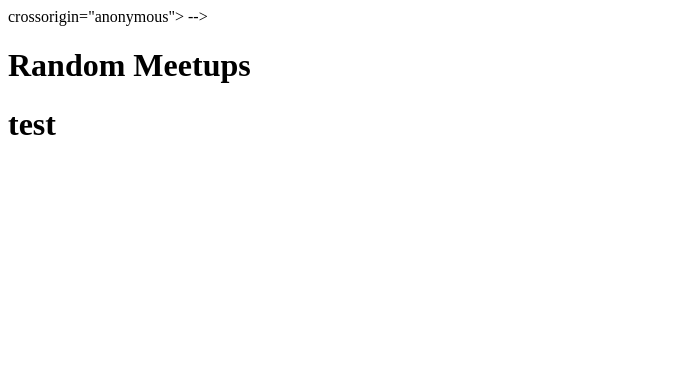
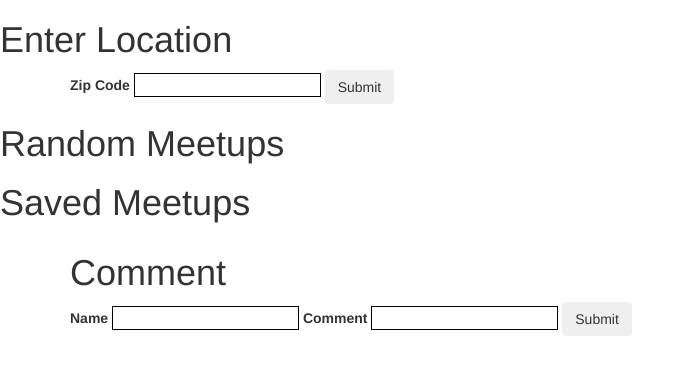
Before and after one commit to okikokim808/project-1, a website: page views/profile.html in a window 1280 px wide. Shown: the whole page, without its empty margins (0-693 px from the left). Drawn offline with nearby package versions, Linux system fonts and the light colour scheme; files that its build step writes are made by us from their sources.

Commit message:
Added baseline for profile page

```diff
--- a/public/scripts/profile.js
+++ b/public/scripts/profile.js
@@ -1,3 +1,7 @@
+var date = new Date();
+$("#date").append(date)
+
+
 var meetupEndpoint = "https://api.meetup.com/2/concierge?&photo-host=public&key=3b72576a30795b1d47673a2f3f2837&callback=?&sign=true"
 
 $(document).ready(function(){
--- /dev/null
+++ b/public/styles/profile.css
@@ -0,0 +1,3 @@
+.materialize-textarea, #input_text, input{
+    border: 1px solid black;
+}
--- a/seed.js
+++ b/seed.js
@@ -30,7 +30,7 @@ db.User.deleteMany({}, (err, removeUser) =>{
     if(err){
         return console.log('Error')
     }
-    return console.log('Removed User from DB.')
+    return console.log('Remove User from DB.')
 })
 
 db.User.create(users,(err, users)=>{
--- a/server.js
+++ b/server.js
@@ -17,7 +17,7 @@ const jwt = require('jsonwebtoken')
 app.use(express.static('public'));
 
 
-// allow cross origin requests (optional)
+// allow cross origin requests
 // https://developer.mozilla.org/en-US/docs/Web/HTTP/Access_control_CORS
 app.use(function(req, res, next) {
     res.header("Access-Control-Allow-Origin", "*");
--- a/views/profile.html
+++ b/views/profile.html
@@ -6,14 +6,39 @@
 
     <title>Spontaneous Profile Page</title>
     <meta name="viewport" content="width=device-width, initial-scale=1">
+    <link rel="stylesheet" href="https://maxcdn.bootstrapcdn.com/bootstrap/3.3.7/css/bootstrap.min.css" integrity="sha384-BVYiiSIFeK1dGmJRAkycuHAHRg32OmUcww7on3RYdg4Va+PmSTsz/K68vbdEjh4u" crossorigin="anonymous">
+    <link rel="stylesheet" href="styles/profile.css" />
     <script src="https://code.jquery.com/jquery-3.3.1.js" integrity="sha256-2Kok7MbOyxpgUVvAk/HJ2jigOSYS2auK4Pfzbm7uH60=" crossorigin="anonymous"></script>
 
-</script>crossorigin="anonymous"></script>
-    <script src="scripts/profile.js"></script> -->
+    <script src="scripts/profile.js" defer></script>
 </head>
 <body>
+    <h1>Enter Location</h1>
+    <div class = "locationForm">
+        <div class="bg-img">
+            <form action="/profile" class="container" id="location">
+                    <label for="zip">Zip Code</label>
+                    <input type="text" name="zipCode" required>
+                    <button type="submit" class="btn" id="submit">Submit</button>
+            </form>
+    </div>
     <h1>Random Meetups</h1>
     <div id = "meetupList"></div>
-    <h1> test</h1>
+    <h1>Saved Meetups</h1>
+    <div class = "commentForm">
+        <div class="bg-img">
+            <form action="/profile" class="container" id="comments">
+                <h1>Comment</h1>
+                <div id = "date"></div>
+
+                    <label for="name">Name</label>
+                    <input type="text" name="email" required>
+
+                    <label for="comment">Comment</label>
+                    <input type="text"  name="comment" required>
+
+                    <button type="submit" class="btn" id="submit">Submit</button>
+            </form>
+    </div>
 </body>
 </html>
```
